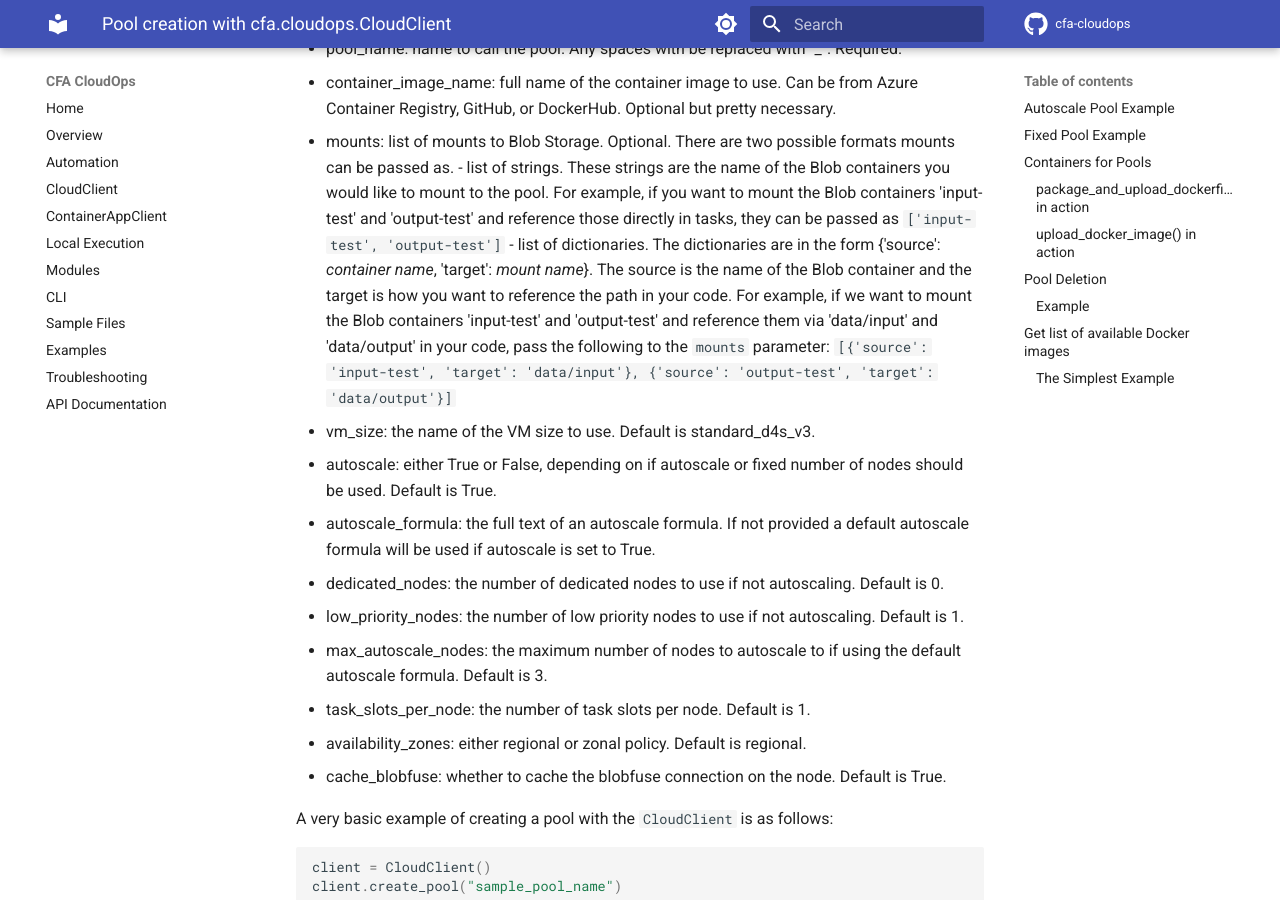
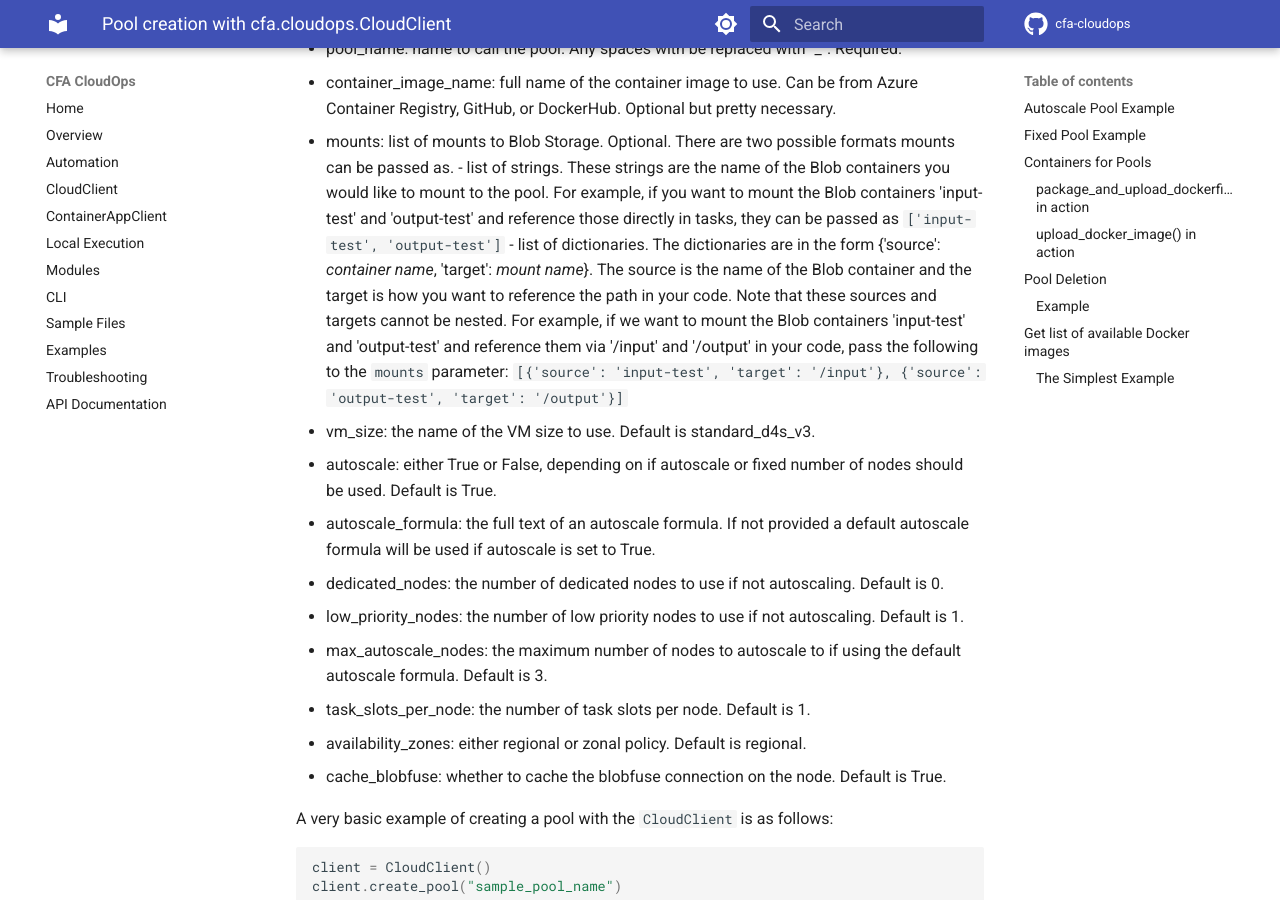
Before and after one commit to CDCgov/cfa-cloudops, an MkDocs documentation site: the page built from docs/CloudClient/pool.md, in a window 1280 px wide and 900 px high, scrolled down 380 px. Built offline with MkDocs 1.6.1 and Material for MkDocs 9.7.7, drawn with Linux system fonts in a browser that asks for light colours; comment, search, counter and statistics services are not loaded.

Commit message:
doc updates

````diff
--- a/docs/CloudClient/pool.md
+++ b/docs/CloudClient/pool.md
@@ -9,8 +9,8 @@ Pools can easily be created with a `CloudClient` object while maintaining the fl
 - mounts: list of mounts to Blob Storage. Optional. There are two possible formats mounts can be passed as.
     - list of strings. These strings are the name of the Blob containers you would like to mount to the pool. For example, if you want to mount the Blob containers 'input-test' and 'output-test' and reference those directly in tasks, they can be passed as
     ```['input-test', 'output-test']```
-    - list of dictionaries. The dictionaries are in the form {'source': *container name*, 'target': *mount name*}. The source is the name of the Blob container and the target is how you want to reference the path in your code. For example, if we want to mount the Blob containers 'input-test' and 'output-test' and reference them via 'data/input' and 'data/output' in your code, pass the following to the `mounts` parameter:
-    ```[{'source': 'input-test', 'target': 'data/input'}, {'source': 'output-test', 'target': 'data/output'}]```
+    - list of dictionaries. The dictionaries are in the form {'source': *container name*, 'target': *mount name*}. The source is the name of the Blob container and the target is how you want to reference the path in your code. Note that these sources and targets cannot be nested. For example, if we want to mount the Blob containers 'input-test' and 'output-test' and reference them via '/input' and '/output' in your code, pass the following to the `mounts` parameter:
+    ```[{'source': 'input-test', 'target': '/input'}, {'source': 'output-test', 'target': '/output'}]```
 - vm_size: the name of the VM size to use. Default is standard_d4s_v3.
 - autoscale: either True or False, depending on if autoscale or fixed number of nodes should be used. Default is True.
 - autoscale_formula: the full text of an autoscale formula. If not provided a default autoscale formula will be used if autoscale is set to True.
````
